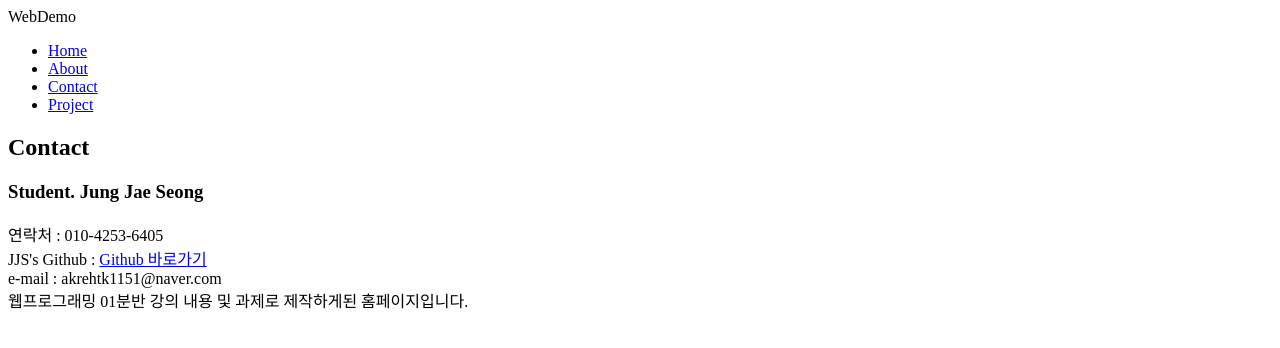
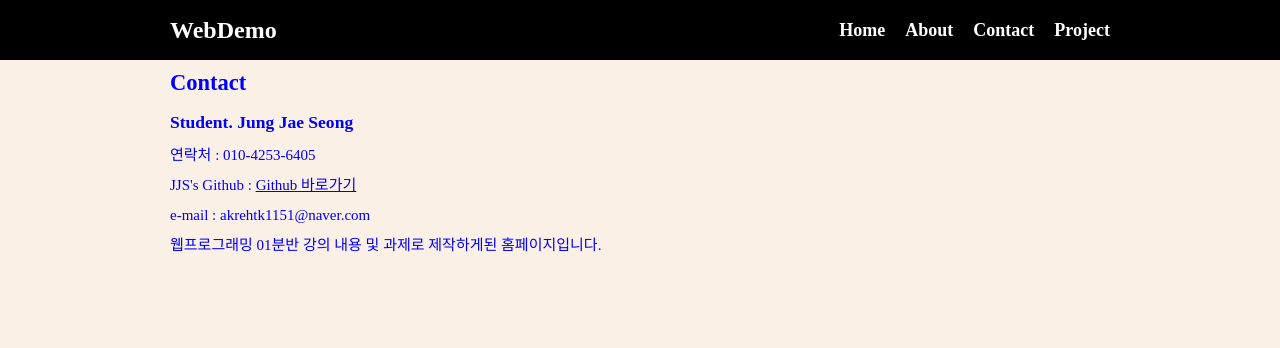
Before and after one commit to Interludeal/HCJ-Demo, a plain HTML site: page contact.html in a window 1280 px wide. Drawn offline with Linux system fonts and the light colour scheme.

Commit message:
first commit

```diff
--- a/contact.html
+++ b/contact.html
@@ -8,7 +8,7 @@
         intial-scale=1.0"
     />
     <title>웹프로그래밍 DEMO</title>
-    <link rel="stylesheet" href="2Week.css" />
+    <link rel="stylesheet" href="style.css" />
   </head>
 
   <body>
@@ -18,9 +18,9 @@
         <div class="logo">WebDemo</div>
         <ul class="nav">
           <li><a href="index.html">Home</a></li>
-          <li><a href="2Week about.html">About</a></li>
-          <li><a href="2Week contact.html">Contact</a></li>
-          <li><a href="2Week team.html">Project</a></li>
+          <li><a href="about.html">About</a></li>
+          <li><a href="contact.html">Contact</a></li>
+          <li><a href="team.html">Project</a></li>
         </ul>
       </div>
     </nav>
@@ -45,7 +45,7 @@
       </div>
     </section>
 
-    <script src="2Week.js"></script>
+    <script src="main.js"></script>
   </body>
 </html>
 <!-- test -->
```
Also changed, not shown: about.html (+5 -5 lines), team.html (+5 -5 lines).
